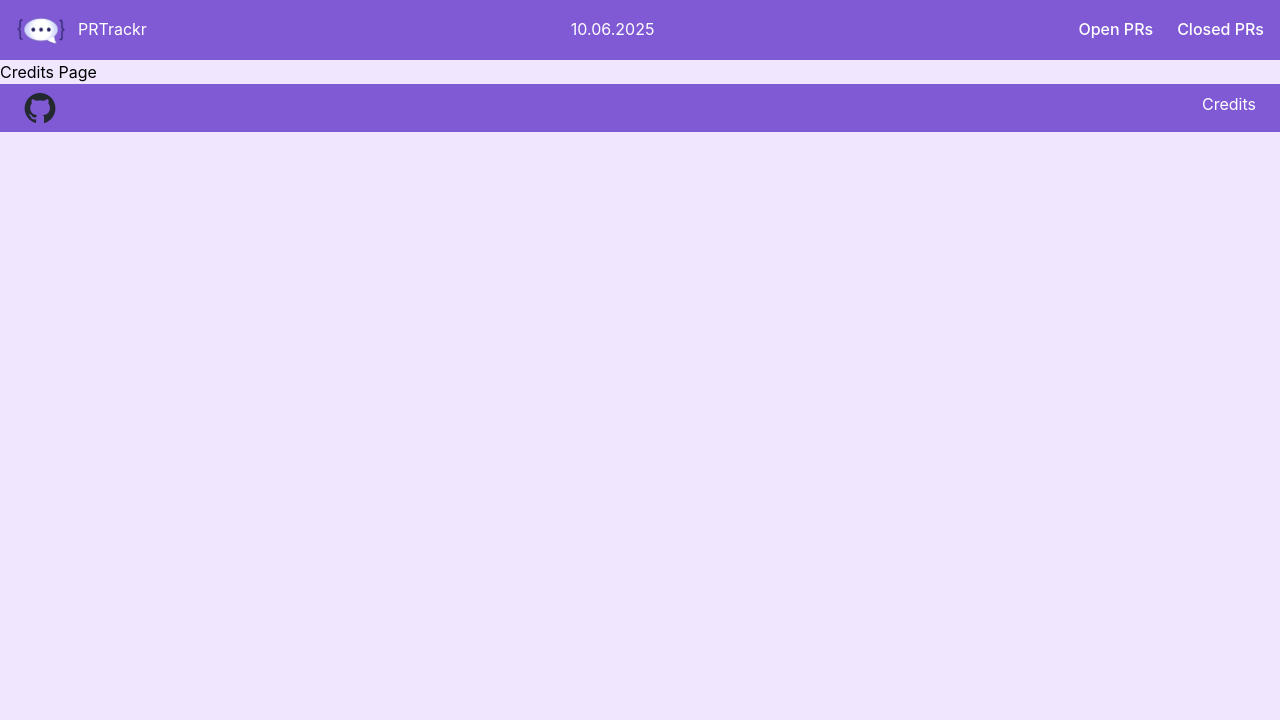
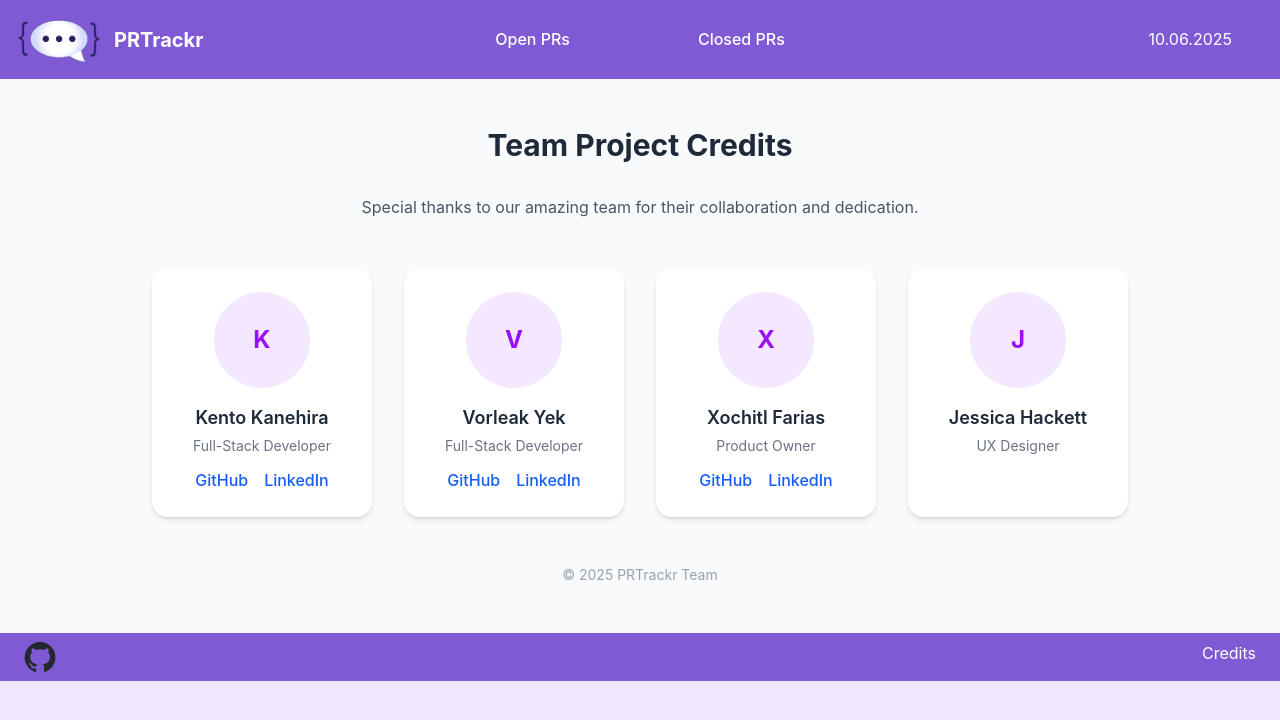
Before and after one commit to kento-ix/V57-tier3-team-39, a Next.js app in the folder client/: page /credits in a window 1280 px wide. Shown: the top 720 px of the page. Built offline with nearby package versions, Linux system fonts and the light colour scheme.

Commit message:
Update header and add credit page

```diff
--- a/client/app/credits/page.tsx
+++ b/client/app/credits/page.tsx
@@ -1,3 +1,90 @@
+import Link from "next/link";
+
 export default function CreditsPage() {
-  return <div>Credits Page</div>;
+  const team = [
+    {
+      name: "Kento Kanehira",
+      role: "Full-Stack Developer",
+      linkedIn: "https://www.linkedin.com/in/kento-kanehira-ixx/",
+      gitHub: "https://github.com/kento-ix",
+    },
+    {
+      name: "Vorleak Yek",
+      role: "Full-Stack Developer",
+      linkedIn: "https://www.linkedin.com/in/vorleakyek/",
+      gitHub: "https://github.com/vorleakyek",
+    },
+    {
+      name: "Xochitl Farias",
+      role: "Product Owner",
+      linkedIn: "https://www.linkedin.com/in/xfarias-scrum-master/",
+      gitHub: "https://github.com/xochfa",
+    },
+    {
+      name: "Jessica Hackett",
+      role: "UX Designer",
+      linkedIn: "",
+      gitHub: "",
+    },
+  ];
+
+  return (
+    <section className="bg-gray-50 py-12">
+      <div className="max-w-5xl mx-auto px-6 text-center">
+        <h2 className="text-3xl font-bold text-gray-800 mb-8">
+          Team Project Credits
+        </h2>
+        <p className="text-gray-600 mb-12">
+          Special thanks to our amazing team for their collaboration and
+          dedication.
+        </p>
+
+        <div className="grid grid-cols-1 sm:grid-cols-2 md:grid-cols-4 gap-8">
+          {team.map((member) => (
+            <div
+              key={member.name}
+              className="bg-white rounded-2xl shadow-md p-6 flex flex-col items-center hover:shadow-lg transition-shadow"
+            >
+              <div className="w-24 h-24 rounded-full bg-purple-100 flex items-center justify-center mb-4 text-purple-600 font-bold text-2xl">
+                {member.name[0]}
+              </div>
+
+              <h3 className="text-lg font-semibold text-gray-800">
+                {member.name}
+              </h3>
+              <p className="text-sm text-gray-500 mt-1 mb-3">{member.role}</p>
+
+              {/* Social Links */}
+              <div className="flex gap-4 text-blue-600 font-medium">
+                {member.gitHub && (
+                  <a
+                    href={member.gitHub}
+                    target="_blank"
+                    rel="noopener noreferrer"
+                    className="hover:underline hover:text-blue-800 transition-colors"
+                  >
+                    GitHub
+                  </a>
+                )}
+                {member.linkedIn && (
+                  <a
+                    href={member.linkedIn}
+                    target="_blank"
+                    rel="noopener noreferrer"
+                    className="hover:underline hover:text-blue-800 transition-colors"
+                  >
+                    LinkedIn
+                  </a>
+                )}
+              </div>
+            </div>
+          ))}
+        </div>
+
+        <p className="text-gray-400 text-sm mt-12">
+          © {new Date().getFullYear()} PRTrackr Team
+        </p>
+      </div>
+    </section>
+  );
 }
--- a/client/app/page.tsx
+++ b/client/app/page.tsx
@@ -1,4 +1,4 @@
-"use client"
+"use client";
 
 import { Button, Card, Text } from "@mantine/core";
 import {
@@ -38,7 +38,11 @@ export default function Home() {
               all in one beautiful dashboard.
             </p>
             <div className="mt-16">
-              <Button variant="filled" color="violet" onClick={handleOpenPRPage}>
+              <Button
+                variant="filled"
+                color="violet"
+                onClick={handleOpenPRPage}
+              >
                 View Open PRs
                 <span className="ml-2">
                   <IconArrowRight size={18} />
@@ -49,7 +53,7 @@ export default function Home() {
         </div>
 
         <div>
-          <div className="w-[336px] mx-auto mt-16 mb-8">
+          <div className="w-[336px] mx-auto mt-10">
             <div className="h-[232px]">
               <Card shadow="sm" padding="lg" radius="md" withBorder>
                 <h2 className="text-lg font-semibold mb-2">
@@ -92,7 +96,7 @@ export default function Home() {
               </Card>
             </div>
 
-            <div className="text-center">
+            <div className="text-center mb-8">
               <h2 className="text-lg font-semibold mb-2">
                 Powerful Feature for Better PR Management
               </h2>
@@ -102,8 +106,8 @@ export default function Home() {
             </div>
           </div>
         </div>
-        <div className="grid max-w-[950px] mx-auto sm:grid-cols-1 md:grid-cols-3 md:gap-2">
-          <div className="w-[253px] h-[154px] mx-auto my-8">
+        <div className="grid max-w-[950px] mx-auto sm:grid-cols-1 lg:px-8 md:grid-cols-3 md:gap-1">
+          <div className="w-[253px] h-[154px] mx-auto mb-8">
             <Card shadow="sm" padding="lg" radius="md" withBorder>
               <h2 className="text-lg font-semibold mb-2">
                 <span className="inline-block mr-2 align-middle">
@@ -117,7 +121,7 @@ export default function Home() {
               </p>
             </Card>
           </div>
-          <div className="w-[253px] h-[154px] mx-auto mt-8 mb-8">
+          <div className="w-[253px] h-[154px] mx-auto mb-8">
             <Card shadow="sm" padding="lg" radius="md" withBorder>
               <h2 className="text-lg font-semibold mb-2">
                 <span className="inline-block mr-2 align-middle">
@@ -131,7 +135,7 @@ export default function Home() {
               </p>
             </Card>
           </div>
-          <div className="w-[253px] h-[154px] mx-auto mt-8 mb-8">
+          <div className="w-[253px] h-[154px] mx-auto mb-8">
             <Card shadow="sm" padding="lg" radius="md" withBorder>
               <h2 className="text-lg font-semibold mb-2">
                 <span className="inline-block mr-2 align-middle">
@@ -145,7 +149,7 @@ export default function Home() {
               </p>
             </Card>
           </div>
-          <div className="w-[253px] h-[154px] mx-auto mt-8 mb-8">
+          <div className="w-[253px] h-[154px] mx-auto mb-8">
             <Card shadow="sm" padding="lg" radius="md" withBorder>
               <h2 className="text-lg font-semibold mb-2">
                 <span className="inline-block mr-2 align-middle">
@@ -159,7 +163,7 @@ export default function Home() {
               </p>
             </Card>
           </div>
-          <div className="w-[253px] h-[154px] mx-auto mt-8 mb-8">
+          <div className="w-[253px] h-[154px] mx-auto mb-8">
             <Card shadow="sm" padding="lg" radius="md" withBorder>
               <h2 className="text-lg font-semibold mb-2">
                 <span className="inline-block mr-2 align-middle">
@@ -173,7 +177,7 @@ export default function Home() {
               </p>
             </Card>
           </div>
-          <div className="w-[253px] h-[154px] mx-auto mt-8 mb-8">
+          <div className="w-[253px] h-[154px] mx-auto mb-8">
             <Card shadow="sm" padding="lg" radius="md" withBorder>
               <h2 className="text-lg font-semibold mb-2">
                 <span className="inline-block mr-2 align-middle">
@@ -199,7 +203,11 @@ export default function Home() {
                 required - just enter your repository details and go!
               </p>
               <div className="flex justify-center items-center mt-4">
-                <Button variant="filled" color="violet">
+                <Button
+                  variant="filled"
+                  color="violet"
+                  onClick={handleOpenPRPage}
+                >
                   Get Started Now
                   <span className="ml-2">
                     <IconArrowRight size={18} />
--- a/client/components/Header.tsx
+++ b/client/components/Header.tsx
@@ -3,8 +3,11 @@ import Link from "next/link";
 import Image from "next/image";
 import appLogo from "../public/images/app_logo.png";
 import { FaBars } from "react-icons/fa";
+import { useState } from "react";
 
 const Header: React.FC = () => {
+  const [isMenuOpen, setIsMenuOpen] = useState(false);
+
   const date = new Date();
   const formattedDate = date
     .toLocaleDateString("en-US", {
@@ -15,30 +18,54 @@ const Header: React.FC = () => {
     .replace(/\//g, ".");
 
   return (
-    <header style={{ backgroundColor: "#805AD5" }}>
-      <nav className="flex justify-between text-center max-w-[1280] mx-auto text-white p-4 items-center">
-        <div className="flex items-center gap-3">
+    <header className="bg-[#805AD5]">
+      <nav className="flex text-center max-w-[1280px] mx-auto text-white p-4 items-center">
+        <div className="flex items-center gap-3 w-1/3">
+          <div className="w-[86px] flex-shrink-0">
+            <Link href="/">
+              <Image
+                src={appLogo}
+                alt="Logo"
+                width={86}
+                height={86}
+                className="object-contain"
+              />
+            </Link>
+          </div>
+
           <Link href="/">
-            <Image src={appLogo} alt="Logo" width={50} height={50} />
-          </Link>
-          <Link href="/">
-            <h1>PRTrackr</h1>
+            <h1 className="font-bold text-xl">PRTrackr</h1>
           </Link>
         </div>
 
-        <div>
-          <p>{formattedDate}</p>
+        <div className="flex md:flex-row-reverse justify-center items-center w-2/3">
+          <div className="flex justify-end w-1/2 md:pr-8">
+            <p>{formattedDate}</p>
+          </div>
+
+          <div className="hidden md:flex justify-center items-center gap-10 lg:gap-[128px] font-medium w-1/2">
+            <Link href="/open-prs">Open PRs</Link>
+            <Link href="/closed-prs">Closed PRs</Link>
+          </div>
         </div>
 
-        <div className="md:hidden flex items-center">
-          <button>
+        <div className="flex items-center w-1/2 justify-end md:hidden ">
+          <button onClick={() => setIsMenuOpen(!isMenuOpen)}>
             <FaBars size={32} />
           </button>
         </div>
-        <div className="hidden md:flex items-center gap-6 font-medium">
-          <Link href="/open-prs">Open PRs</Link>
-          <Link href="/closed-prs">Closed PRs</Link>
-        </div>
+
+        {isMenuOpen && (
+          <div className="bg-[#805AD5] absolute top-16 right-3 text-white flex flex-col items-center gap-4 p-4 shadow-lg overflow-hidden transform transition-all duration-200 md:hidden">
+            <Link href="/open-prs" onClick={() => setIsMenuOpen(false)}>
+              Open PRs
+            </Link>
+            <Link href="/closed-prs" onClick={() => setIsMenuOpen(false)}>
+              {" "}
+              Closed PRs
+            </Link>
+          </div>
+        )}
       </nav>
     </header>
   );
```
